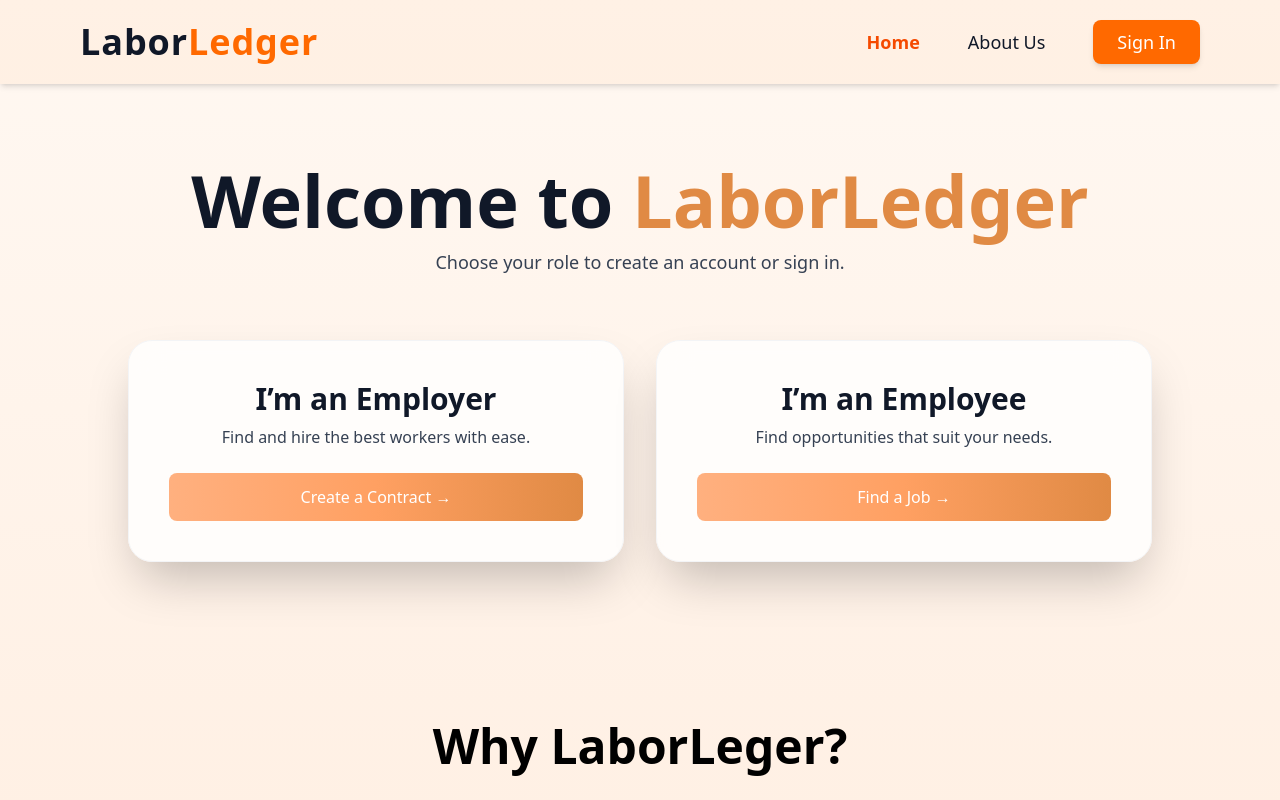
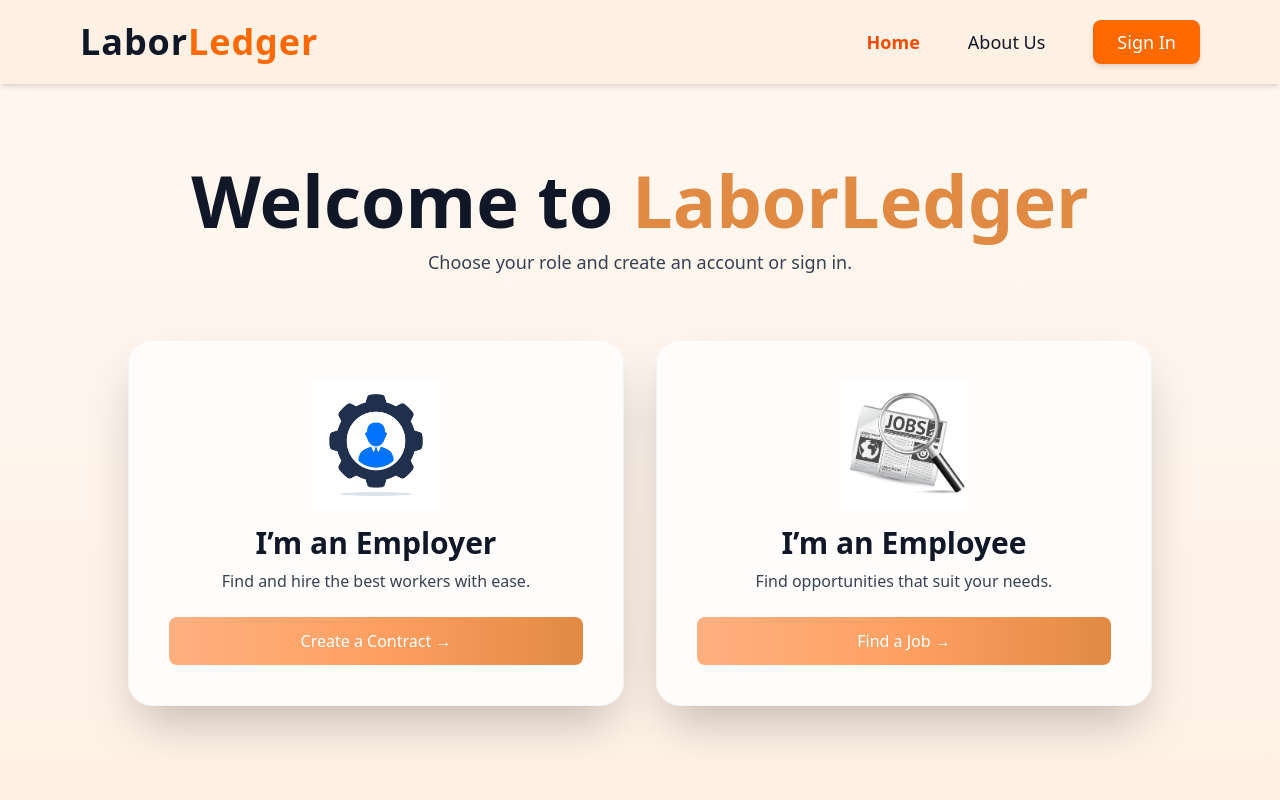
Before and after one commit to worker-dapp/laborledger_demo, a React (Vite) app: page / in a window 1280 px wide. Shown: the top 800 px of the page. Built offline with nearby package versions, Linux system fonts and the light colour scheme.

Commit message:
update landing page | add images

```diff
--- a/src/pages/LandingPage.jsx
+++ b/src/pages/LandingPage.jsx
@@ -3,6 +3,9 @@ import Navbar from '../components/Navbar'
 import { Link } from 'react-router-dom'
 import Footer from '../components/Footer'
 import WhyLaborLadger from '../components/WhyLaborLadger'
+
+import employerImg from '../assets/employer.jpg'
+import employeeImg from '../assets/jobs.jpg'
 
 const LandingPage = () => {
   return (
@@ -15,7 +18,7 @@ const LandingPage = () => {
           Welcome to <span className="text-[#E08A44]">LaborLedger</span>
         </h1>
         <h3 className="text-lg text-gray-700 mt-3">
-          Choose your role to create an account or sign in.
+          Choose your role and create an account or sign in.
         </h3>
 
         {/* Cards Section */}
@@ -23,6 +26,7 @@ const LandingPage = () => {
 
           {/* Employer Card */}
           <div className="p-10 rounded-3xl shadow-2xl border border-gray-100 bg-white/80 backdrop-blur-lg transition-all hover:shadow-2xl hover:scale-[1.03] flex flex-col items-center text-center">
+            <img src={employerImg} alt="Employer" className="w-24 h-24 md:w-32 md:h-32 object-contain mb-4" />
             <h3 className="text-2xl md:text-3xl font-semibold text-gray-900">
               I’m an Employer
             </h3>
@@ -38,6 +42,7 @@ const LandingPage = () => {
 
           {/* Employee Card */}
           <div className="p-10 rounded-3xl shadow-2xl border border-gray-100 bg-white/80 backdrop-blur-lg transition-all hover:shadow-2xl hover:scale-[1.03] flex flex-col items-center text-center">
+            <img src={employeeImg} alt="Employee" className="w-24 h-24 md:w-32 md:h-32 object-contain mb-4" />
             <h3 className="text-2xl md:text-3xl font-semibold text-gray-900">
               I’m an Employee
             </h3>
```
Also changed, not shown: src/assets/employer.jpg (added), src/assets/jobs.jpg (added).
